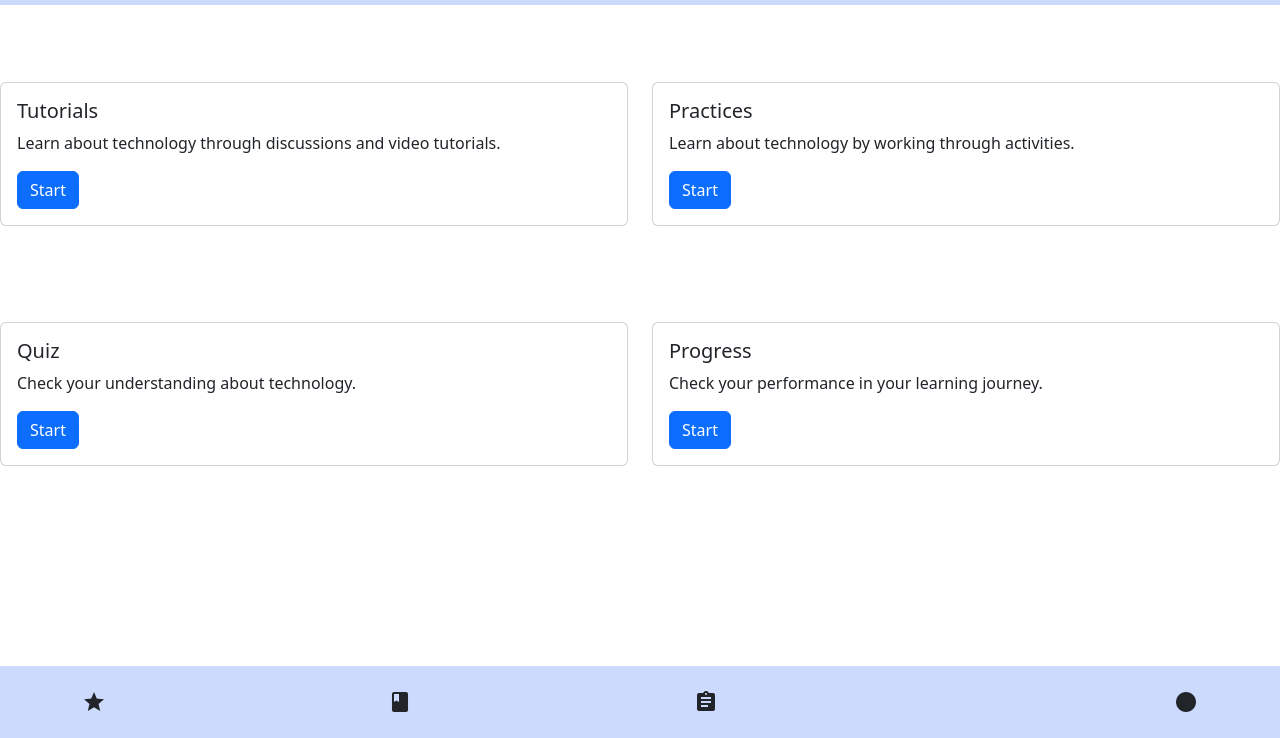
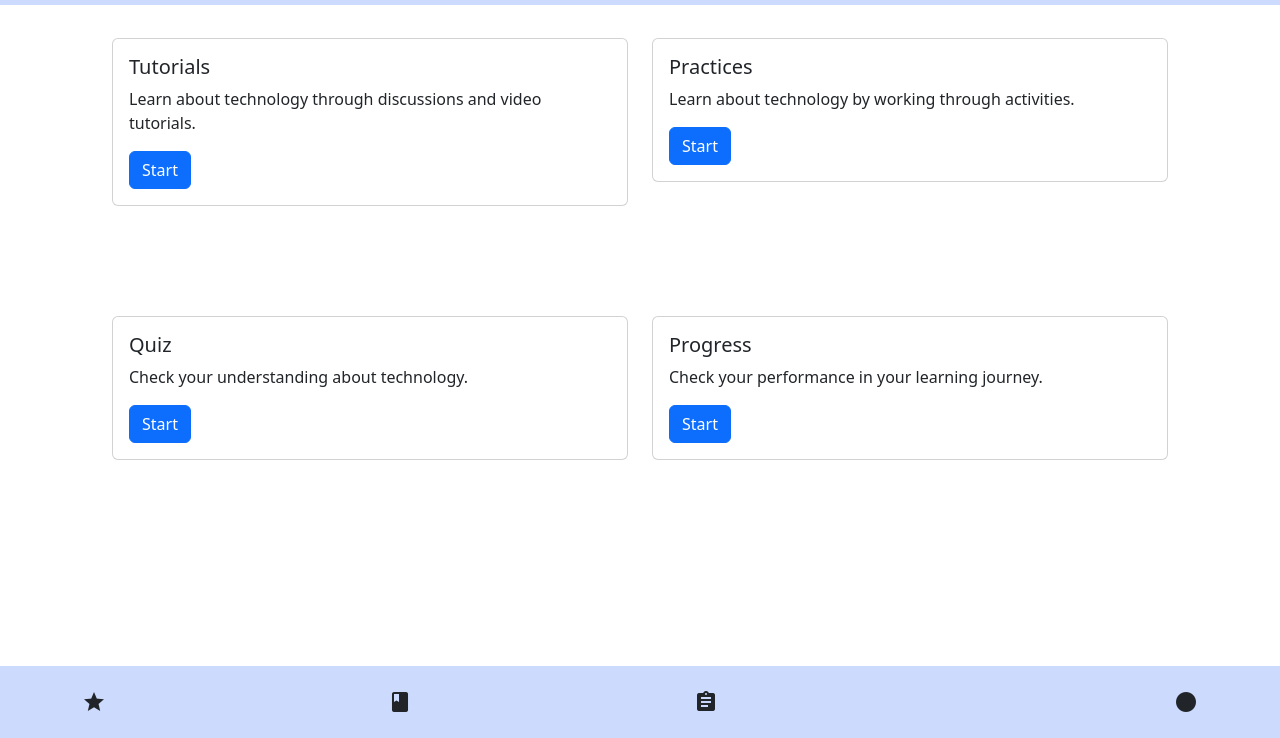
Before and after one commit to hytyz/1800_202410_BB05, a plain HTML site: page start.html in a window 1280 px wide. Shown: the part 62-800 px from the top of the page. Drawn offline with nearby package versions, Linux system fonts and the light colour scheme; no server answers.

Commit message:
replaced <br>s with css styling

```diff
--- a/styles/style.css
+++ b/styles/style.css
@@ -77,3 +77,11 @@
     width: 100%;
     visibility: visible;
 }
+
+.row {
+    margin: 100px;
+}
+
+.card {
+    margin-bottom: 10px;
+}
```
Also changed, not shown: start.html (+0 -12 lines).
